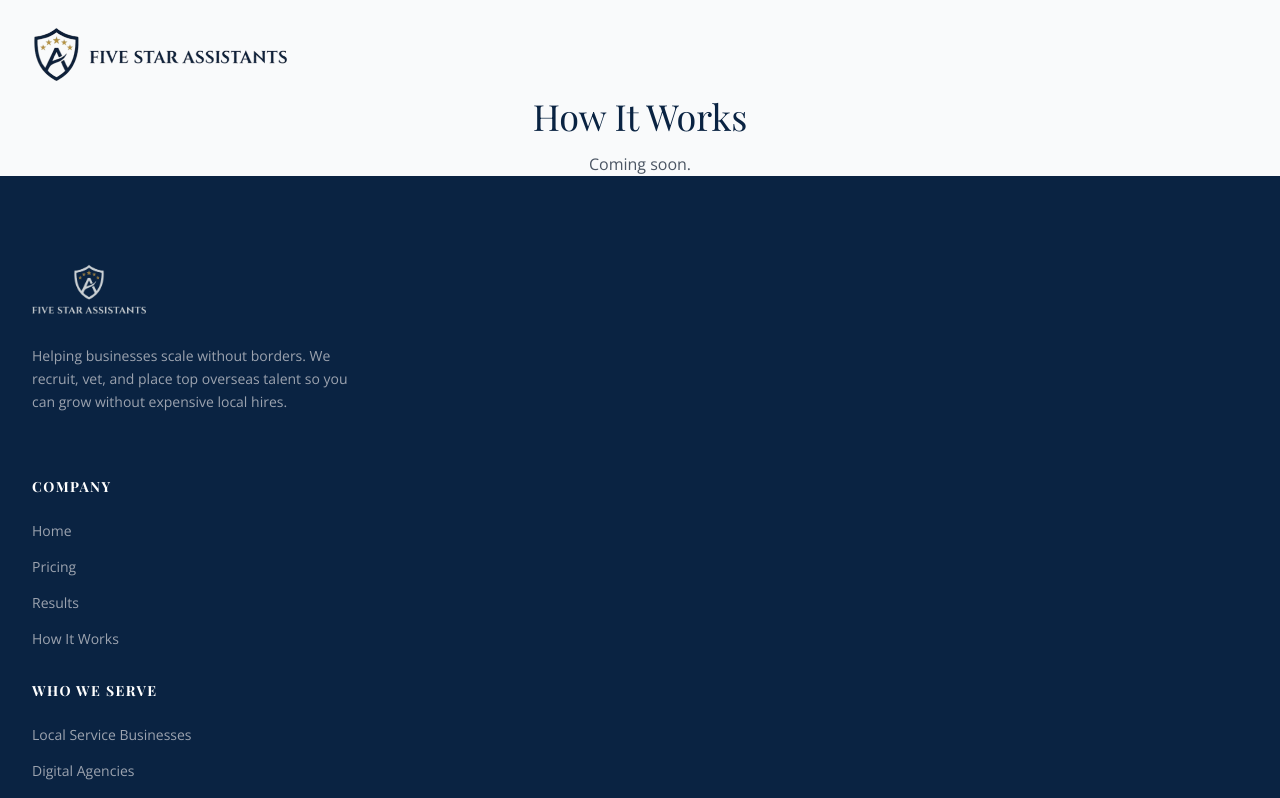
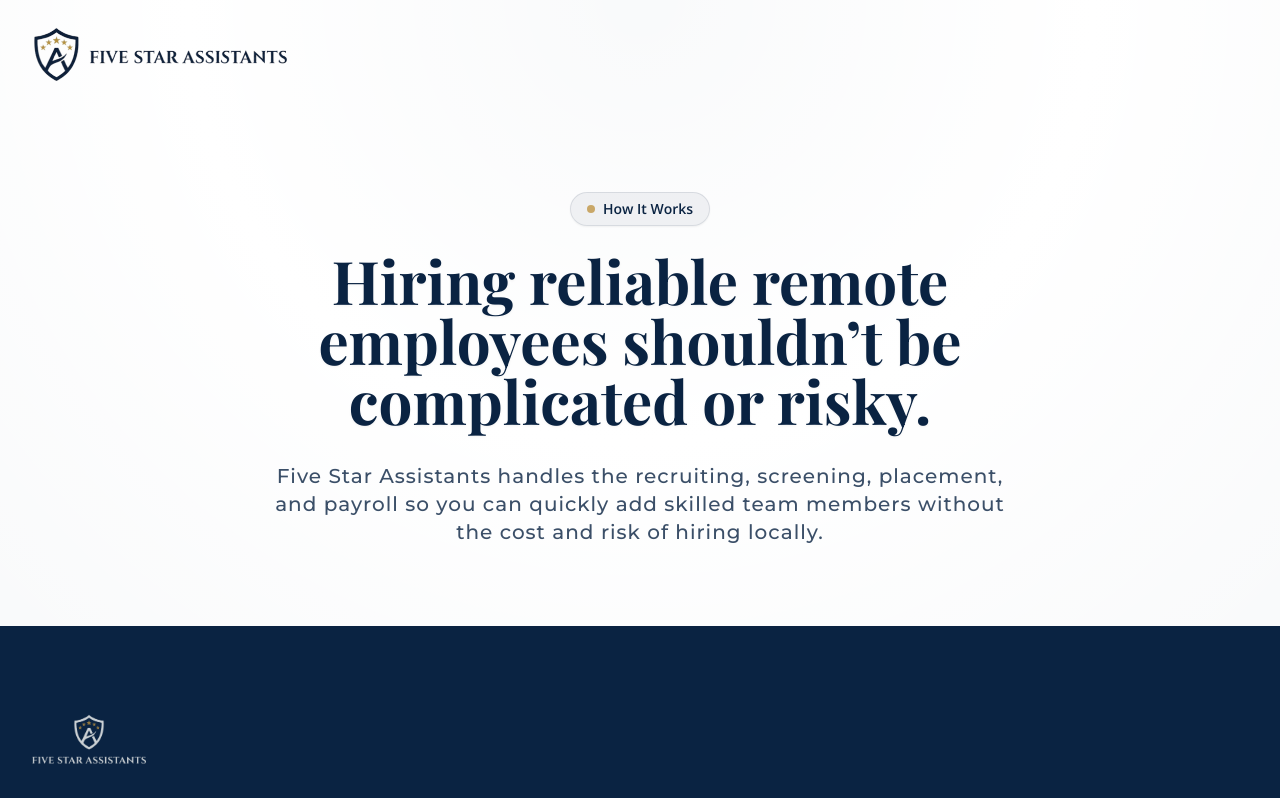
Before and after one commit to christianh0019/five-star-assistants-vsl, a React (Vite) app: page /how-it-works in a window 1280 px wide. Shown: the top 798 px of the page. Built offline with nearby package versions, Linux system fonts and the light colour scheme.

Commit message:
build how it works page hero section with unified typography and user copy

```diff
--- a/pages/HowItWorks.tsx
+++ b/pages/HowItWorks.tsx
@@ -20,11 +20,24 @@ const HowItWorks: React.FC = () => {
     return (
         <div className="min-h-screen bg-gray-50 flex flex-col font-body">
             <Navbar onOpenSurvey={openSurvey} />
-            <main className="flex-grow flex items-center justify-center pt-24">
-                <div className="text-center">
-                    <h1 className="text-4xl font-heading font-medium text-navy mb-4">How It Works</h1>
-                    <p className="text-gray-600">Coming soon.</p>
-                </div>
+            <main className="flex-grow">
+                {/* HERO SECTION */}
+                <section className="relative pt-36 md:pt-48 pb-20 px-4 md:px-8 bg-[radial-gradient(ellipse_at_top,_var(--tw-gradient-stops))] from-gray-50 via-white to-white">
+                    <div className="max-w-6xl mx-auto relative z-10">
+                        <div className="max-w-[900px] mx-auto text-center flex flex-col items-center mb-0">
+                            <div className="inline-flex items-center gap-2 px-4 py-1.5 rounded-full bg-navy/5 border border-navy/10 text-navy font-body text-sm font-semibold mb-6 shadow-sm">
+                                <span className="w-2 h-2 rounded-full bg-gold animate-pulse"></span>
+                                How It Works
+                            </div>
+                            <h1 className="font-heading text-navy text-4xl md:text-5xl lg:text-6xl font-bold leading-tight mb-8 drop-shadow-sm">
+                                Hiring reliable remote employees shouldn’t be complicated or risky.
+                            </h1>
+                            <p className="font-subheading text-navy/80 text-lg md:text-xl font-medium tracking-wider max-w-3xl mx-auto leading-relaxed">
+                                Five Star Assistants handles the recruiting, screening, placement, and payroll so you can quickly add skilled team members without the cost and risk of hiring locally.
+                            </p>
+                        </div>
+                    </div>
+                </section>
             </main>
             <Footer />
             <SurveyModal
```
